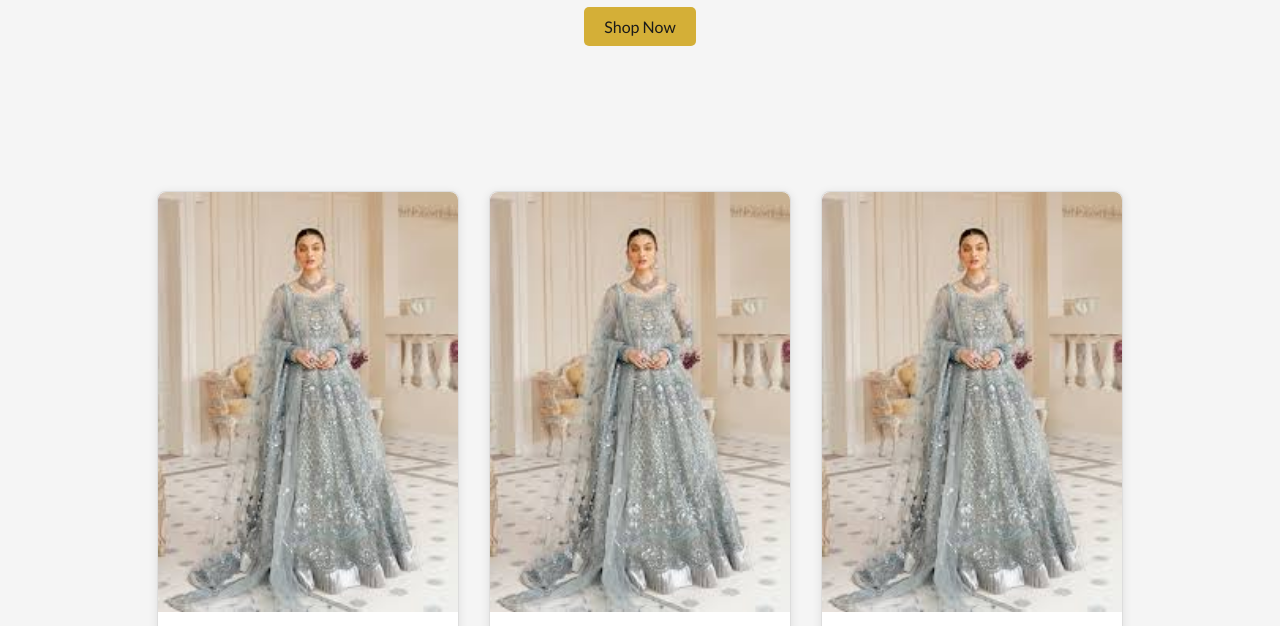
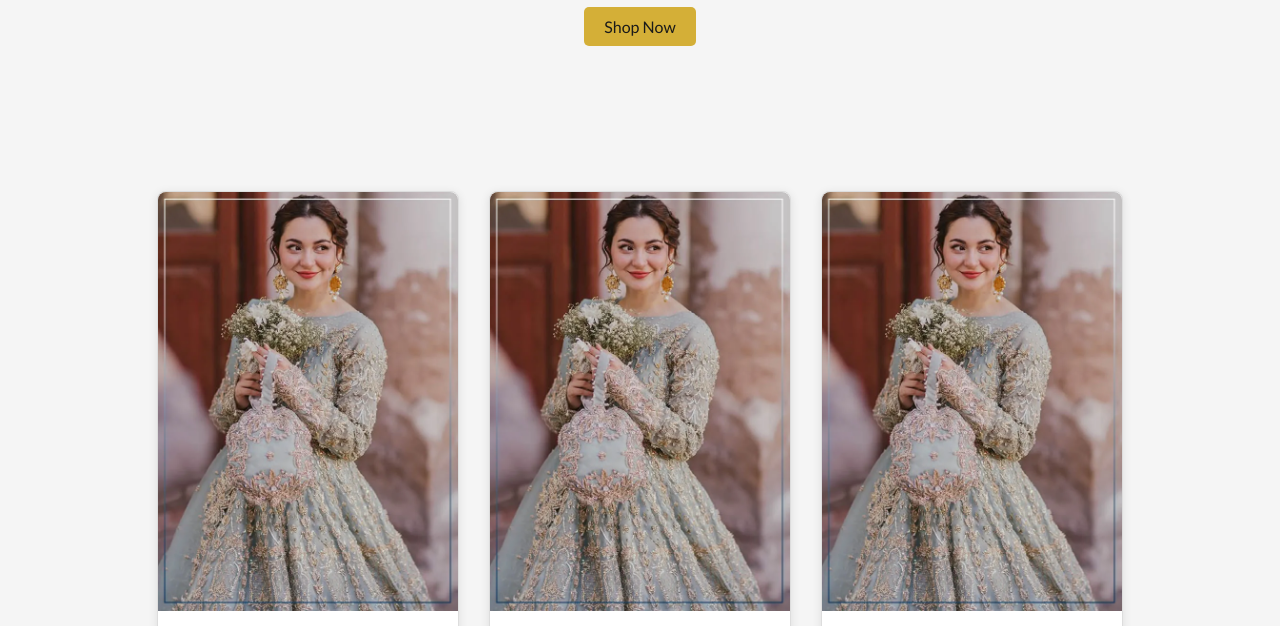
Before and after one commit to AbulHasanShaik/Farinia, a plain HTML site: page index.html in a window 1280 px wide. Shown: the part 296-922 px from the top of the page. Drawn offline with nearby package versions, Linux system fonts and the light colour scheme.

Commit message:
Added a different display pic

```diff
--- a/index.html
+++ b/index.html
@@ -37,7 +37,7 @@
 
     <section class="clothes-list" id="collection">
       <div class="clothes-item">
-        <img src="images/dress.jpg" alt="Pakistani Dress 1">
+        <img src="images/dress.webp" alt="Pakistani Dress 1">
         <h2>Embroidered Lawn Suit</h2>
         <p>$50.00</p>
         <button onclick="contactOwner()">Contact Owner</button>
--- a/script.js
+++ b/script.js
@@ -2,7 +2,7 @@
 const items = [
     {
       id: "item1",
-      images: ["images/dress.jpg", "images/dress2.jpg", "images/dress.jpg"],
+      images: ["images/dress.webp", "images/dress2.jpg", "images/dress.webp"],
       title: "Embroidered Lawn Suit",
       description: "This elegant lawn suit is perfect for summer. Available in multiple colors.",
       price: "$50.00",
@@ -10,7 +10,7 @@ const items = [
     },
     {
       id: "item2",
-      images: ["images/dress.jpg", "images/dress.jpg", "images/dress.jpg"],
+      images: ["images/dress.webp", "images/dress.webp", "images/dress.webp"],
       title: "Silk Party Wear",
       description: "A luxurious silk outfit for special occasions. Available in multiple colors.",
       price: "$80.00",
@@ -18,7 +18,7 @@ const items = [
     },
     {
       id: "item3",
-      images: ["images/dress.jpg", "images/dress.jpg", "images/dress.jpg"],
+      images: ["images/dress.webp", "images/dress.webp", "images/dress.webp"],
       title: "Cotton Summer Suit",
       description: "A comfortable and stylish cotton suit for everyday wear. Available in multiple colors.",
       price: "$40.00",
```
Also changed, not shown: images/dress.webp (added).
